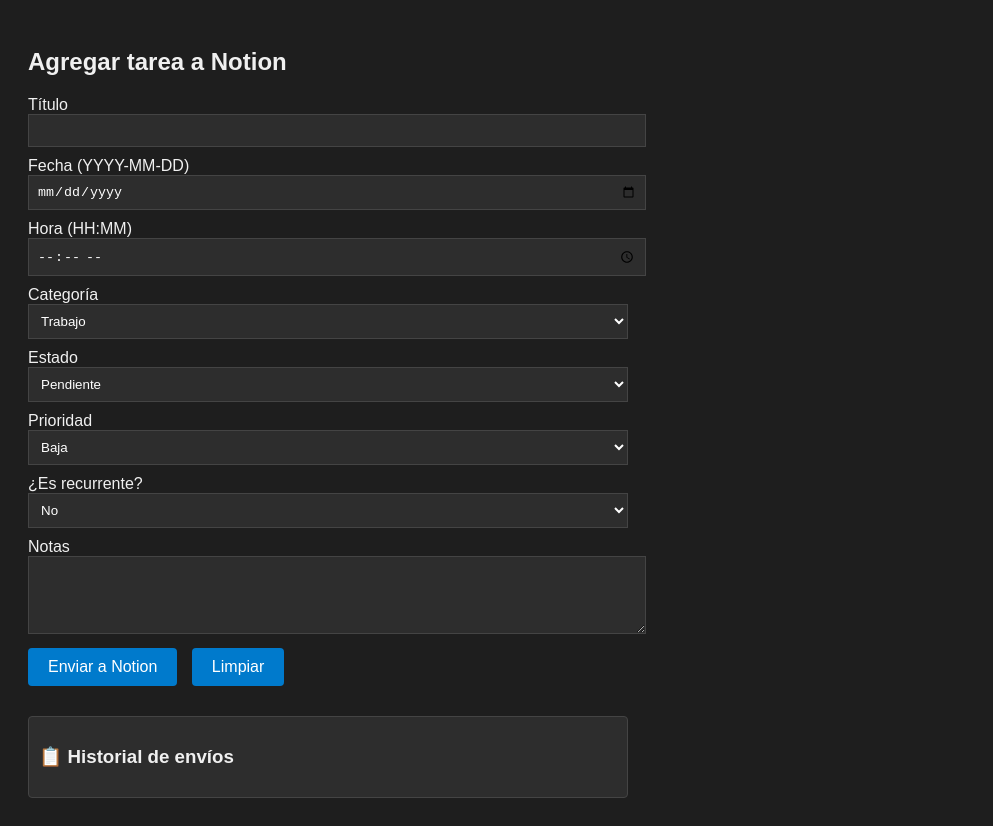
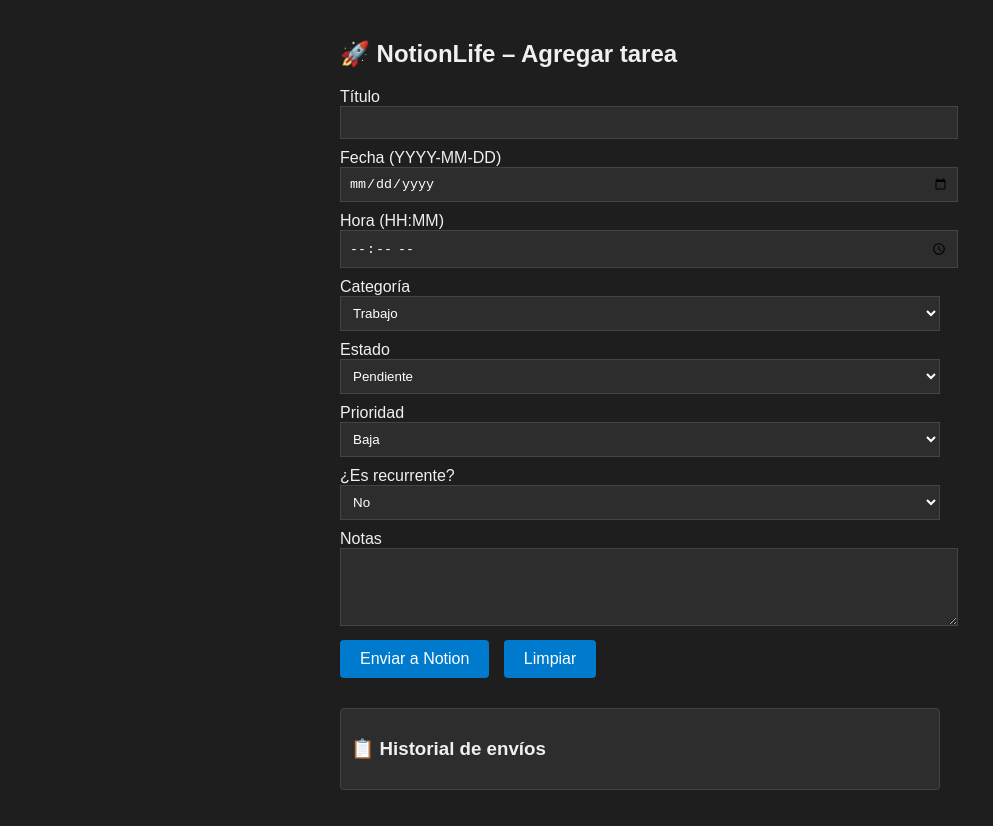
Before and after one commit to tiburoncin748/Notion-life, a plain HTML site: page index.html in a window 1280 px wide. Shown: the whole page, without its empty margins (0-993 px from the left). Drawn offline with Linux system fonts and the light colour scheme.

Commit message:
Update index.html
ahora acepta favicon

```diff
--- a/index.html
+++ b/index.html
@@ -1,13 +1,18 @@
 
 <!DOCTYPE html>
-<html>
+<html lang="es">
 <head>
-  <title>Agregar tarea a Notion</title>
+  <meta charset="UTF-8">
+  <title>NotionLife - Creador de Tareas</title>
+  <meta name="viewport" content="width=device-width, initial-scale=1.0">
+  <meta name="description" content="Formulario web para crear tareas en Notion usando Make y Webhooks.">
+  <link rel="icon" href="https://raw.githubusercontent.com/tiburoncin748/Notion-life/main/favicon.ico" type="image/x-icon">
   <style>
     body {
       font-family: sans-serif;
       padding: 20px;
       max-width: 600px;
+      margin: auto;
       background-color: #1e1e1e;
       color: #f0f0f0;
     }
@@ -42,7 +47,7 @@
   </style>
 </head>
 <body>
-  <h2>Agregar tarea a Notion</h2>
+  <h2>🚀 NotionLife – Agregar tarea</h2>
 
   <label>Título</label>
   <input type="text" id="nombre">
```
